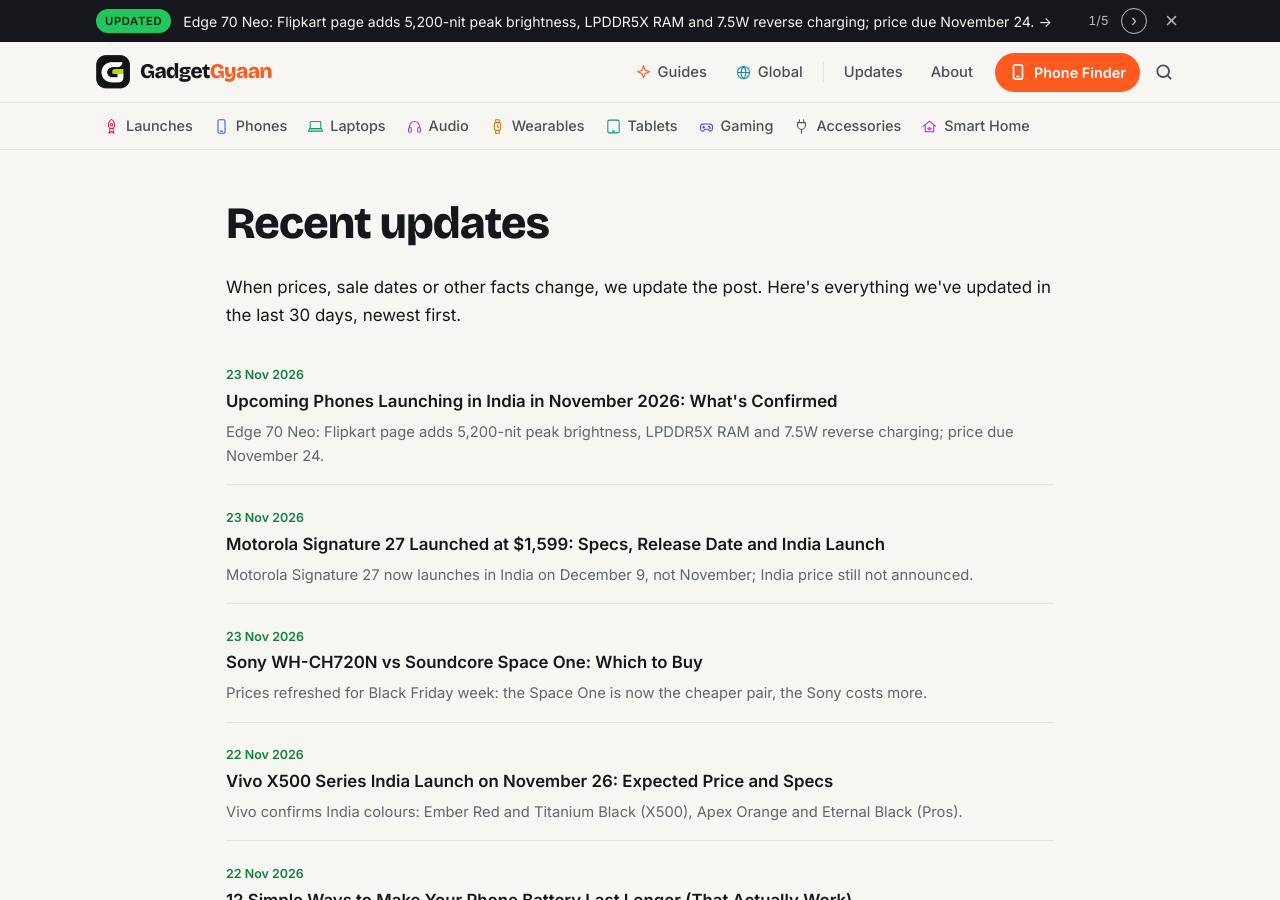
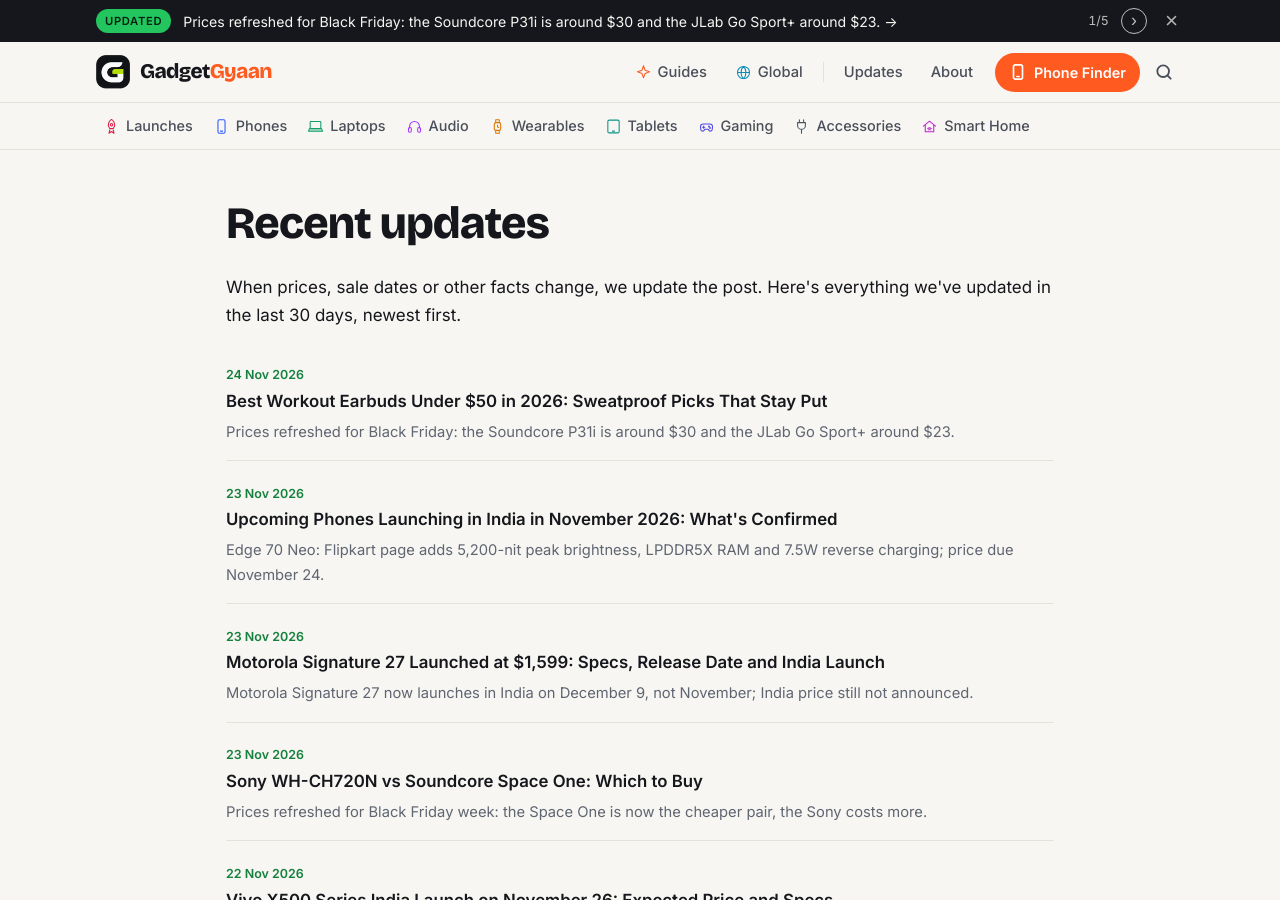
Before and after one commit to kiteksood167/kiteksood167.github.io, a Jekyll site: the page built from updates.html, in a window 1280 px wide and 900 px high. Built offline with Jekyll 4.4.1, drawn with Linux system fonts in a browser that asks for light colours.

Commit message:
Refresh: Best Workout Earbuds Under $50 in 2026: Sweatproof Picks That Stay Put
Co-Authored-By: Claude <noreply@anthropic.com>

```diff
--- a/_posts/2026-10-27-best-workout-earbuds-under-50.md
+++ b/_posts/2026-10-27-best-workout-earbuds-under-50.md
@@ -10,25 +10,36 @@ category: Global
 also_in: [Audio]
 tags: [workout earbuds, sports earbuds, budget earbuds, jlab go sport plus, soundcore p31i, soundcore p30i, tozo nc9, buying guide, usa, uk]
 affiliate: true
+last_modified_at: 2026-11-24 08:57:00 +0530
+update_note: "Prices refreshed for Black Friday: the Soundcore P31i is around $30 and the JLab Go Sport+ around $23."
 sources:
-  - name: "Specs and battery claims: manufacturer product pages; prices: Amazon US listings, October 2026"
+  - name: "Soundcore: P31i specs and playtime"
+    url: "https://www.soundcore.com/products/d1202-p31i-wirless-earbuds-with-anc"
+  - name: "Soundcore: Sport X20 specs and playtime"
+    url: "https://www.soundcore.com/products/a3968-sport-x20-earbuds"
+  - name: "JLab: GO Sport+ True Wireless Earbuds"
+    url: "https://www.jlab.com/products/go-sport-plus-earbuds-graphite"
+  - name: "TOZO: NC9 Upgraded (IPX8, 60-hour) earbuds"
+    url: "https://www.tozostore.com/products/2024-hybrid-active-noise-cancelling-wireless-earbuds"
+  - name: "DealNews: Soundcore P31i for $30 at Amazon (November 2026)"
+    url: "https://www.dealnews.com/Soundcore-by-Anker-P31-i-Translation-Earbuds-w-Adaptive-ANC-for-30-free-shipping/22406616.html"
 ---
 
-Workout earbuds have two jobs that regular earbuds often fail at: staying in your ears during burpees and sprints, and surviving a steady supply of sweat. You don't need $250 Powerbeats Pro 2 to get either one. Here are the best sweat-resistant earbuds you can buy for under $50 in October 2026, plus one step-up pair if you want ear hooks and serious waterproofing.
+Workout earbuds have two jobs that regular earbuds often fail at: staying in your ears during burpees and sprints, and surviving a steady supply of sweat. You don't need $250 Powerbeats Pro 2 to get either one. Here are the best sweat-resistant earbuds you can buy for under $50 in November 2026 (prices refreshed for Black Friday), plus one step-up pair if you want ear hooks and serious waterproofing.
 
 <!--more-->
 
 ## Quick picks
 
-| Earbuds | Price (Oct 2026) | Fit | Water rating | Battery (buds / with case) | ANC |
+| Earbuds | Price (Nov 2026) | Fit | Water rating | Battery (buds / with case) | ANC |
 |---|---|---|---|---|---|
-| JLab Go Sport+ | around $30 | Built-in ear hooks | IP55 | 9 hrs / 35 hrs | No |
-| Soundcore P31i | around $33 (list $59.99) | Standard in-ear | IP55 | 10 hrs / 50 hrs (ANC off) | Yes, adaptive |
-| TOZO NC9 | around $30–$40 | Standard in-ear | IPX8 | about 14 hrs / about 60 hrs (ANC off) | Yes |
-| Soundcore P30i | around $27 (list $49.99) | Standard in-ear | IP54 | 10 hrs / 45 hrs | Yes |
-| Soundcore Sport X20 (step up) | around $70 | Adjustable ear hooks | IP68 | 12 hrs (ANC off) / 28 hrs | Yes, adaptive |
+| JLab Go Sport+ | around $23 (list $31.99) | Built-in ear hooks | IP55 | 9 hrs / 35 hrs | No |
+| Soundcore P31i | around $30 (list $59.99) | Standard in-ear | IP55 | 10 hrs / 50 hrs (ANC off) | Yes, adaptive |
+| TOZO NC9 (upgraded, IPX8 model) | around $40 | Standard in-ear | IPX8 | about 14 hrs / about 60 hrs (ANC off) | Yes |
+| Soundcore P30i | list $49.99, often discounted | Standard in-ear | IP54 | 10 hrs / 45 hrs | Yes |
+| Soundcore Sport X20 (step up) | around $60–$80 | Adjustable ear hooks | IP68 | 12 hrs / 48 hrs (ANC off) | Yes, adaptive |
 
-Battery figures are the brands' own ratings, and prices are what major US retailers listed in late October 2026. Budget earbuds go on sale often, so check the live price before you buy.
+Battery figures are the brands' own ratings, and prices are what the brands' own stores and major US retailers listed in November 2026. Budget earbuds go on sale often, especially around Black Friday, so check the live price before you buy. Our guide on [how to spot a real Black Friday discount](/black-friday-2026-tech-deals-how-to-spot-real-discount/) shows how to tell a genuine price drop from an inflated "list price".
 
 ## What actually matters in workout earbuds
 
@@ -45,7 +56,7 @@ Battery figures are the brands' own ratings, and prices are what major US retail
 
 ## 1. JLab Go Sport+: the best pick for running
 
-The JLab Go Sport+ is the cheapest pair here that has proper ear hooks, and that's exactly why it's our top pick for runners. The hooks are built into the earbuds, so they sit over your ear instead of relying only on the silicone tip to hold them in place. JLab lists the price at around $30 on its own store, and Amazon has been in the same range.
+The JLab Go Sport+ is the cheapest pair here that has proper ear hooks, and that's exactly why it's our top pick for runners. The hooks are built into the earbuds, so they sit over your ear instead of relying only on the silicone tip to hold them in place. JLab's own store had it at around $23 in November 2026, down from a regular $31.99, and Amazon prices tend to track the brand store.
 
 JLab rates the buds at 9 hours per charge and 35 hours in total with the case, with an IP55 rating for sweat and water. You get Bluetooth 5.3, a Be Aware mode that lets outside sound in, and JLab's EQ3 sound presets plus custom EQ in the JLab app. A 10-minute quick charge adds about an hour of playback, and the USB-C cable is built into the case, which is handy when you forget a cable in your gym bag.
 
@@ -55,13 +66,13 @@ The trade-offs: there's no active noise cancelling, and the case is bulkier than
 
 ## 2. Soundcore P31i: the best all-rounder
 
-If you want one pair for the gym, the commute and the office, the Soundcore P31i is the best value under $50 right now. Its list price is $59.99, but it has been selling for around $33 at Amazon in October 2026.
+If you want one pair for the gym, the commute and the office, the Soundcore P31i is the best value under $50 right now. Its list price is $59.99, but it was selling for around $30 at Amazon and other big US retailers in November 2026, a little below the roughly $33 it sold for most of October.
 
 Anker rates the P31i at IP55, the same as the JLab, so sweat isn't a worry. The big upgrade is adaptive noise cancelling, which Soundcore says reduces noise by up to 52 dB. Battery life is rated at 10 hours per charge with ANC off (8 hours with it on) and up to 50 hours with the case. It also supports connecting to two devices at once, uses Bluetooth 6.1, and a 10-minute charge gives about 3.5 hours of listening.
 
 There are no ear hooks or wings, so the fit depends on picking the right tip. That makes it a better match for lifting, cycling and gym machines than for sprint intervals.
 
-{% include buy.html name="Soundcore P31i Noise Cancelling Earbuds" query="Soundcore P31i earbuds" store="us" note="Adaptive ANC, IP55, often around $33" %}
+{% include buy.html name="Soundcore P31i Noise Cancelling Earbuds" query="Soundcore P31i earbuds" store="us" note="Adaptive ANC, IP55, around $30 in November" %}
 
 > **Tip:** Before you blame the earbuds for falling out, try every tip size in the box, and don't assume the medium tips that come fitted are right for you. A tip that seals well stays put better, sounds bassier and makes noise cancelling work properly. Many people need a different size in each ear.
 
@@ -72,9 +83,11 @@ There are no ear hooks or wings, so the fit depends on picking the right tip. Th
 
 ## 3. TOZO NC9: the most waterproof
 
-The TOZO NC9 stands out for one reason: an IPX8 rating, meaning it's designed to survive being submerged, not just sweated on. That makes it a safe choice if you work out in the rain or tend to rinse your gear. Keep in mind it has no dust rating, and IPX8 earbuds still aren't meant for swimming laps.
+The upgraded TOZO NC9 stands out for one reason: an IPX8 rating, meaning it's designed to survive being submerged, not just sweated on. That makes it a safe choice if you work out in the rain or tend to rinse your gear. Keep in mind it has no dust rating, and IPX8 earbuds still aren't meant for swimming laps.
 
-You also get hybrid noise cancelling, six microphones for calls, app EQ and a case with a small display that shows how much charge is left. Reviewers report around 10 hours per charge with ANC on and about 14 hours with it off, and TOZO advertises up to about 60 hours in total with the case. Best Buy and TOZO's own store list it at $39.99, and it often drops closer to $30 on sale.
+You also get hybrid noise cancelling, six microphones for calls, app EQ and a case with a small display that shows how much charge is left. Reviewers report around 10 hours per charge with ANC on and about 14 hours with it off, and TOZO advertises up to about 60 hours in total with the case. TOZO's own store listed most colors at $39.99 in November 2026.
+
+One catch: TOZO also sold an older NC9 that is rated only IPX6. Check that the listing says IPX8, 60 hours and LED display before you buy.
 
 The buds are a little chunky, so people with smaller ears should try them before committing to long runs.
 
@@ -82,13 +95,13 @@ The buds are a little chunky, so people with smaller ears should try them before
 
 ## 4. Soundcore P30i: the cheapest with noise cancelling
 
-If you mainly lift weights or use cardio machines and want to spend as little as possible, the Soundcore P30i is worth a look. It lists at $49.99 but has been selling for around $27 at Amazon this month.
+If you mainly lift weights or use cardio machines and want to spend as little as possible, the Soundcore P30i is worth a look. It lists at $49.99 but is discounted often, and it has regularly sold for well under $30 at Amazon.
 
 It has adaptive ANC (rated at up to 42 dB), 10 hours per charge and 45 hours with the case, multipoint pairing, and a case that doubles as a phone stand for watching videos on the bike. The catch is the IP54 rating, which is fine for normal sweat but a step below the others here. If you sweat heavily or train outdoors, spend the extra few dollars on the P31i.
 
 ## Worth stretching for: Soundcore Sport X20
 
-The Soundcore Sport X20 costs more, at around $70 on Amazon in October 2026, but it's a true sports design. The ear hooks can be extended and rotated for a custom fit, it's rated IP68 against both dust and water, and it adds adaptive ANC. Battery is rated at 12 hours per charge with ANC off (7 hours with it on) and 28 hours with the case. If it drops close to $50 during holiday sales, it's an easy recommendation for serious runners.
+The Soundcore Sport X20 costs more, with a $79.99 list price on Soundcore's site and deals that have taken it closer to $60, but it's a true sports design. The ear hooks can be extended and rotated for a custom fit, it's rated IP68 against both dust and water, and it adds adaptive ANC. Battery is rated at 12 hours per charge with ANC off (7 hours with it on) and 48 hours with the case (28 hours with ANC on). If it drops close to $50 during holiday sales, it's an easy recommendation for serious runners.
 
 ## Which should you buy?
 
@@ -101,4 +114,4 @@ The Soundcore Sport X20 costs more, at around $70 on Amazon in October 2026, but
 
 ## The bottom line
 
-For most people who work out, the Soundcore P31i is the best mix of sweat resistance, noise cancelling and battery life for around $33. Runners should pick the JLab Go Sport+ for its ear hooks, and anyone who needs a fully waterproof pair should look at the TOZO NC9. Whatever you buy, spend five minutes trying the different tip sizes. It makes a bigger difference to how secure and good they feel than anything else.
+For most people who work out, the Soundcore P31i is the best mix of sweat resistance, noise cancelling and battery life for around $30. Runners should pick the JLab Go Sport+ for its ear hooks, and anyone who needs a fully waterproof pair should look at the TOZO NC9. Whatever you buy, spend five minutes trying the different tip sizes. It makes a bigger difference to how secure and good they feel than anything else.
```
